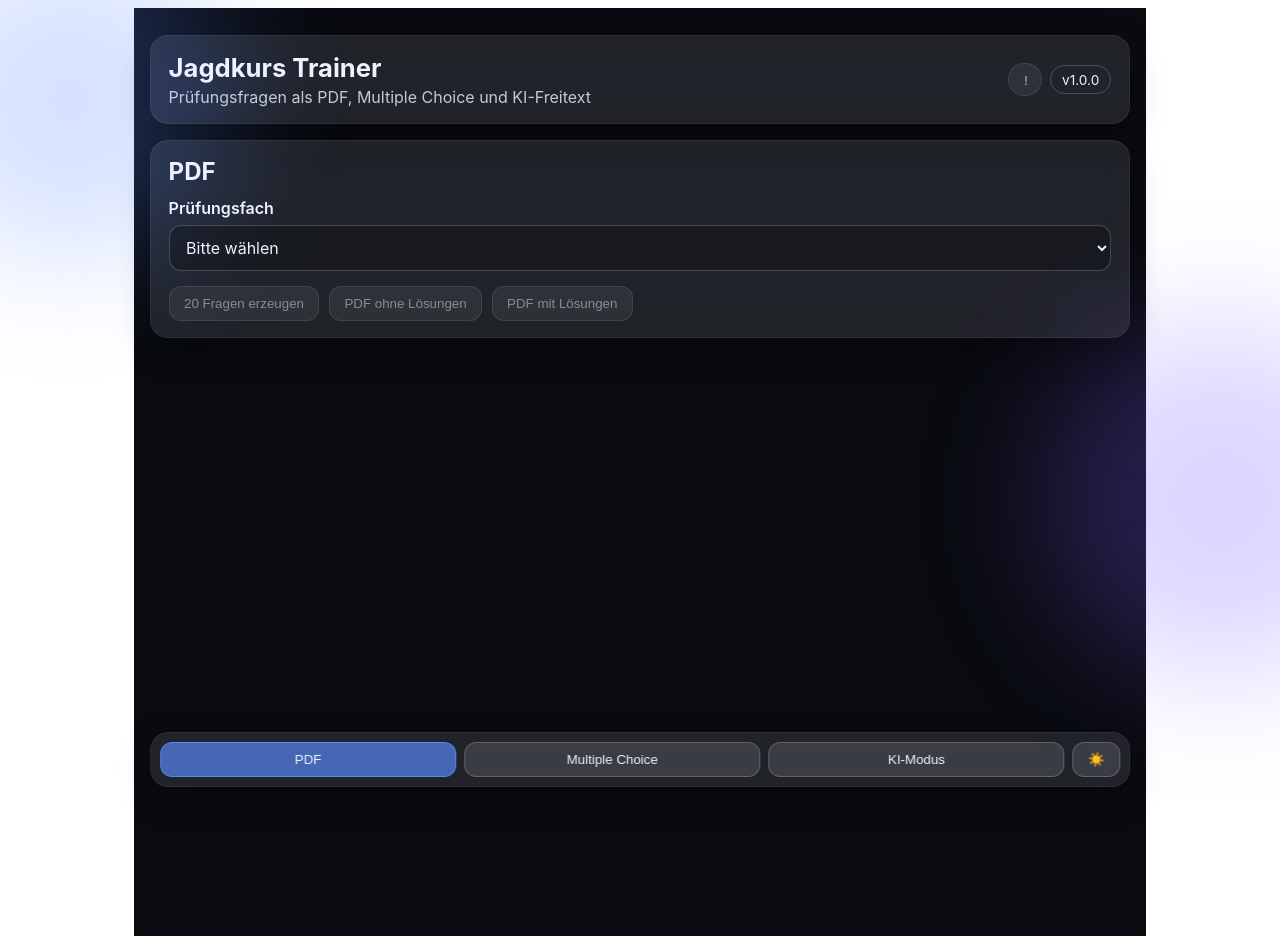
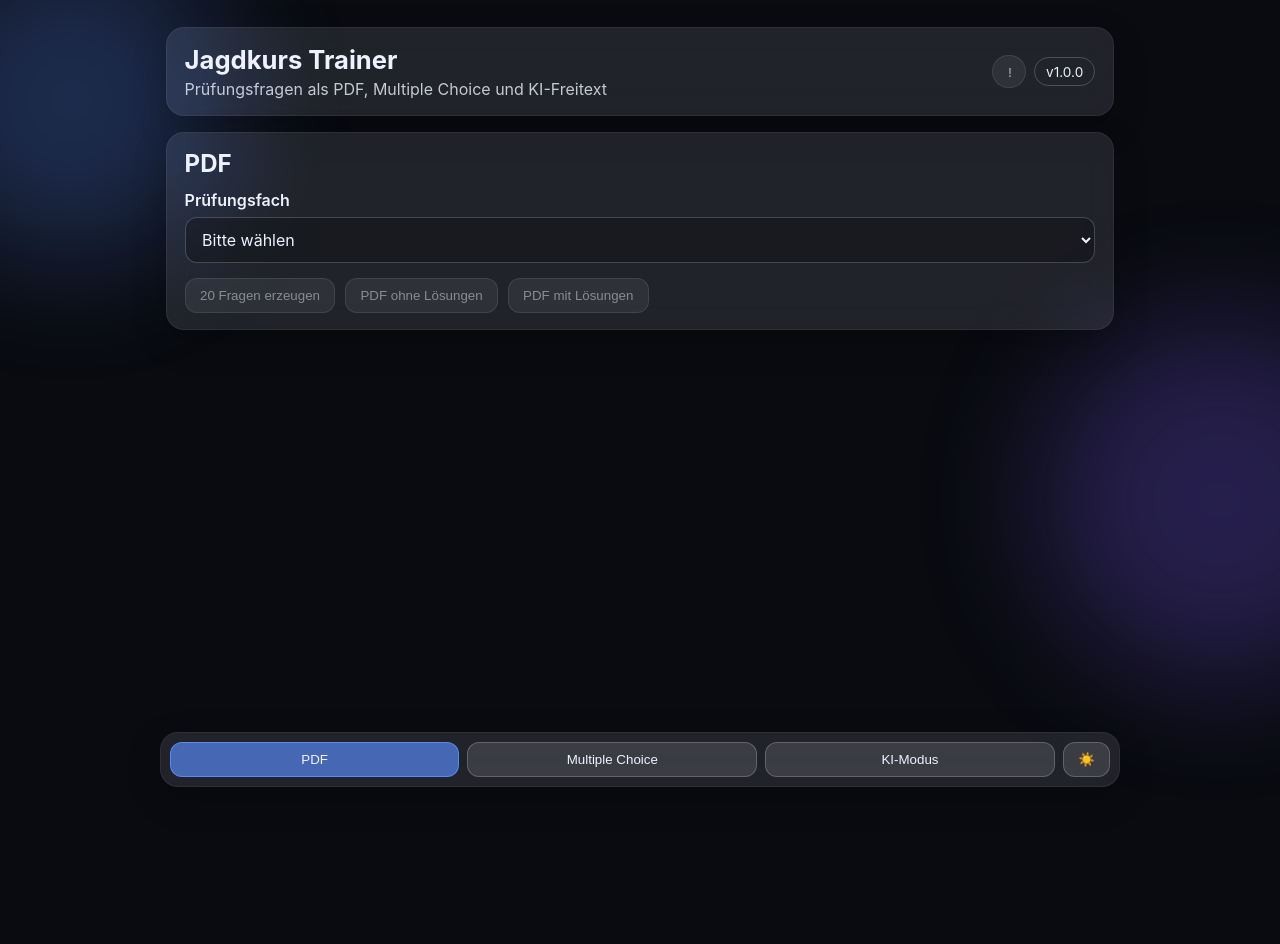
Before and after one commit to Buzzet/jagdkurs-pruefungs-generator, a Nuxt app: page / in a window 1280 px wide. After the commit the page ends 800 px from the top, so only its background shows below. Built offline with nearby package versions, Linux system fonts and the light colour scheme.

Commit message:
fix: remove white viewport edge by setting global html/body background and reset margins

```diff
--- a/app.vue
+++ b/app.vue
@@ -1,3 +1,16 @@
 <template>
   <NuxtPage />
 </template>
+
+<style>
+html, body, #__nuxt {
+  margin: 0;
+  padding: 0;
+  min-height: 100%;
+  background: #090b10;
+}
+
+* {
+  box-sizing: border-box;
+}
+</style>
```
